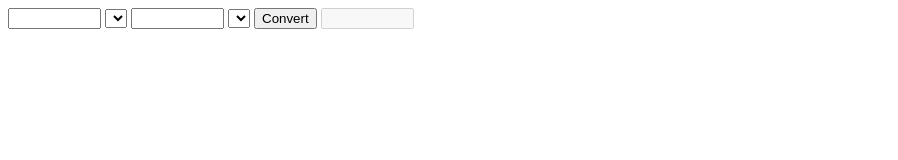
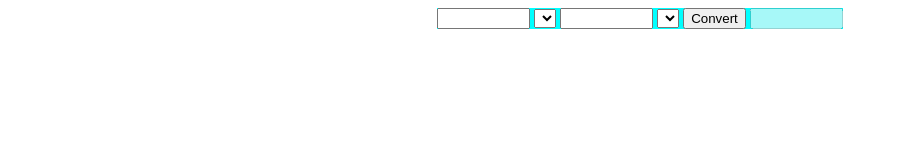
Before and after one commit to Giangminhtien/unit-converter, a plain HTML site: page index.html in a window 1280 px wide. Shown: the whole page, without its empty margins (0-898 px from the left). Drawn offline with Linux system fonts and the light colour scheme.

Commit message:
Center the container

```diff
--- a/style.css
+++ b/style.css
@@ -6,10 +6,18 @@
   width: fit-content;
   height: fit-content;
 
-
+  background-color: aqua;
 }
 
 .length {
   width: fit-content;
   height: fit-content;
 }
+
+.parent {
+  display: flex;
+
+  justify-content: center;
+  justify-items: center;
+  align-items: center;
+}
```
